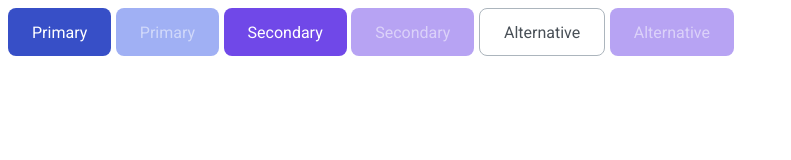
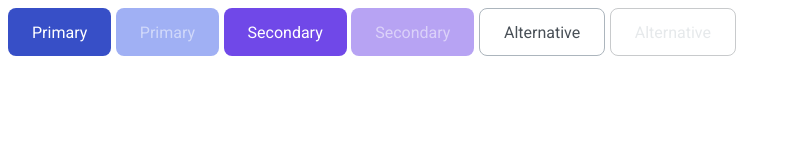
Before and after one commit to js-tasks-ru/htmlcss-20230911-4_vikavishny, a website: page 03-lection1/01-button/index.html in a window 1280 px wide. Shown: the whole page, without its empty margins (0-791 px from the left). Drawn offline with Linux system fonts and the light colour scheme.

Commit message:
Изменения

```diff
--- a/03-lection1/01-button/button.css
+++ b/03-lection1/01-button/button.css
@@ -62,7 +62,7 @@
     background-color: var(--purple_disabled);
     color:var(--white-50);
 }
-.button.button.button_alternative.disabled {
+.button.button.button_alternative:disabled {
 background-color: transparent;
 border: 1px solid var(--grey-3-30);
 color: var(--grey-4-30);
--- a/03-lection1/01-button/index.html
+++ b/03-lection1/01-button/index.html
@@ -14,7 +14,7 @@
             <button class="button button_secondary" disabled>Secondary</button>
              <!-- Alternative button -->
              <button class="button button_alternative">Alternative</button>
-             <button class="button button_secondary" disabled>Alternative</button>
+             <button class="button button_alternative" disabled>Alternative</button>
 
         </body>
 </html>
```
